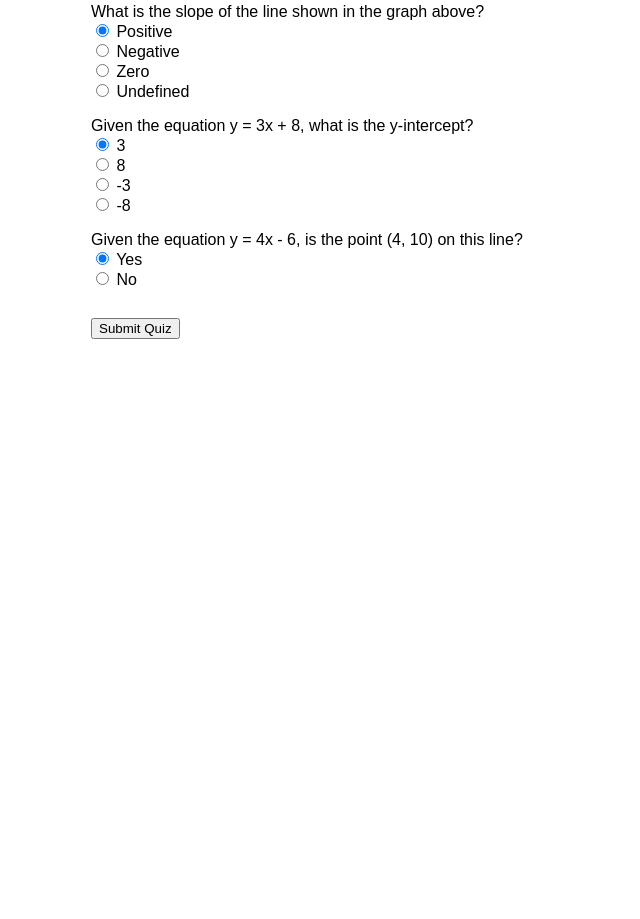
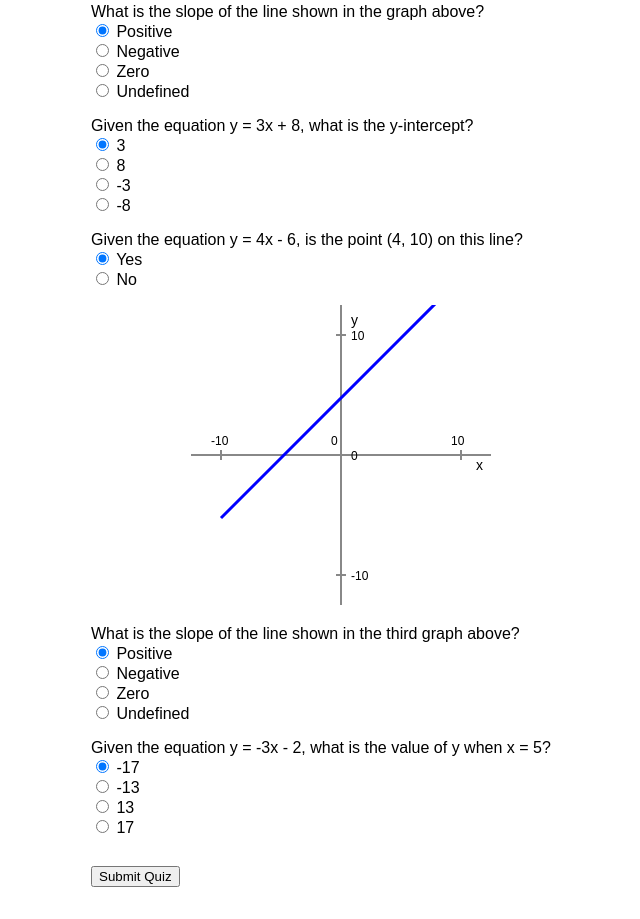
Before and after one commit to ahmed172312/Practice-quiz, a plain HTML site: page index.html in a window 1280 px wide. Shown: the part 365-1284 px from the top of the page, without its empty margins (299-939 px from the left). Before the commit the page ends 800 px from the top, so only its background shows below. Drawn offline with Linux system fonts and the light colour scheme.

Commit message:
Test quiz

```diff
--- a/quiz.js
+++ b/quiz.js
@@ -1,3 +1,5 @@
+// ...existing code...
+// ...existing code...
 // ...existing code...
 // quiz.js
 // Static quiz data (no randomness)
@@ -19,6 +21,18 @@ const questions = [
         choices: ["Yes", "No"],
         answer: "Yes",
         solution: "Substitute x = 4: y = 4*4 - 6 = 16 - 6 = 10, so (4, 10) is on the line."
+    },
+    {
+        question: `What is the slope of the line shown in the third graph above?`,
+        choices: ["Positive", "Negative", "Zero", "Undefined"],
+        answer: "Positive",
+        solution: "The line shown is y = 5x - 3, which has a positive slope of 5."
+    },
+    {
+        question: `Given the equation y = -3x - 2, what is the value of y when x = 5?`,
+        choices: ["-17", "-13", "13", "17"],
+        answer: "-17",
+        solution: "Substitute x = 5: y = -3*5 - 2 = -15 - 2 = -17."
     }
 ];
 
@@ -38,7 +52,32 @@ function showAllQuestions() {
         } else {
             inputHtml = `<input type="text" id="answer-input-${idx}" autocomplete="off" />`;
         }
-        html += `<div class="question">
+        let graphHtml = '';
+        // For question 4 (idx === 3), insert the y=5x-3 graph above the question
+        if (idx === 3) {
+            graphHtml = `<div style="text-align:center; margin-bottom:1em;">
+                <svg width=\"300\" height=\"300\" viewBox=\"0 0 300 300\" xmlns=\"http://www.w3.org/2000/svg\">
+                    <line x1=\"0\" y1=\"150\" x2=\"300\" y2=\"150\" stroke=\"#888\" stroke-width=\"2\" />
+                    <line x1=\"150\" y1=\"0\" x2=\"150\" y2=\"300\" stroke=\"#888\" stroke-width=\"2\" />
+                    <line x1=\"30\" y1=\"145\" x2=\"30\" y2=\"155\" stroke=\"#888\" stroke-width=\"2\" />
+                    <text x=\"20\" y=\"140\" font-size=\"12\" fill=\"black\">-10</text>
+                    <line x1=\"150\" y1=\"145\" x2=\"150\" y2=\"155\" stroke=\"#888\" stroke-width=\"2\" />
+                    <text x=\"140\" y=\"140\" font-size=\"12\" fill=\"black\">0</text>
+                    <line x1=\"270\" y1=\"145\" x2=\"270\" y2=\"155\" stroke=\"#888\" stroke-width=\"2\" />
+                    <text x=\"260\" y=\"140\" font-size=\"12\" fill=\"black\">10</text>
+                    <line x1=\"145\" y1=\"30\" x2=\"155\" y2=\"30\" stroke=\"#888\" stroke-width=\"2\" />
+                    <text x=\"160\" y=\"35\" font-size=\"12\" fill=\"black\">10</text>
+                    <line x1=\"145\" y1=\"150\" x2=\"155\" y2=\"150\" stroke=\"#888\" stroke-width=\"2\" />
+                    <text x=\"160\" y=\"155\" font-size=\"12\" fill=\"black\">0</text>
+                    <line x1=\"145\" y1=\"270\" x2=\"155\" y2=\"270\" stroke=\"#888\" stroke-width=\"2\" />
+                    <text x=\"160\" y=\"275\" font-size=\"12\" fill=\"black\">-10</text>
+                    <polyline fill=\"none\" stroke=\"blue\" stroke-width=\"3\" points=\"30,213 90,153 150,93 210,33 270,-27\" />
+                    <text x=\"285\" y=\"165\" font-size=\"14\" fill=\"black\">x</text>
+                    <text x=\"160\" y=\"20\" font-size=\"14\" fill=\"black\">y</text>
+                </svg>
+            </div>`;
+        }
+        html += `${graphHtml}<div class="question">
             <label>${q.question}</label><br>
             ${inputHtml}
         </div>`;
```
Also changed, not shown: index.html (+1 -2 lines).
